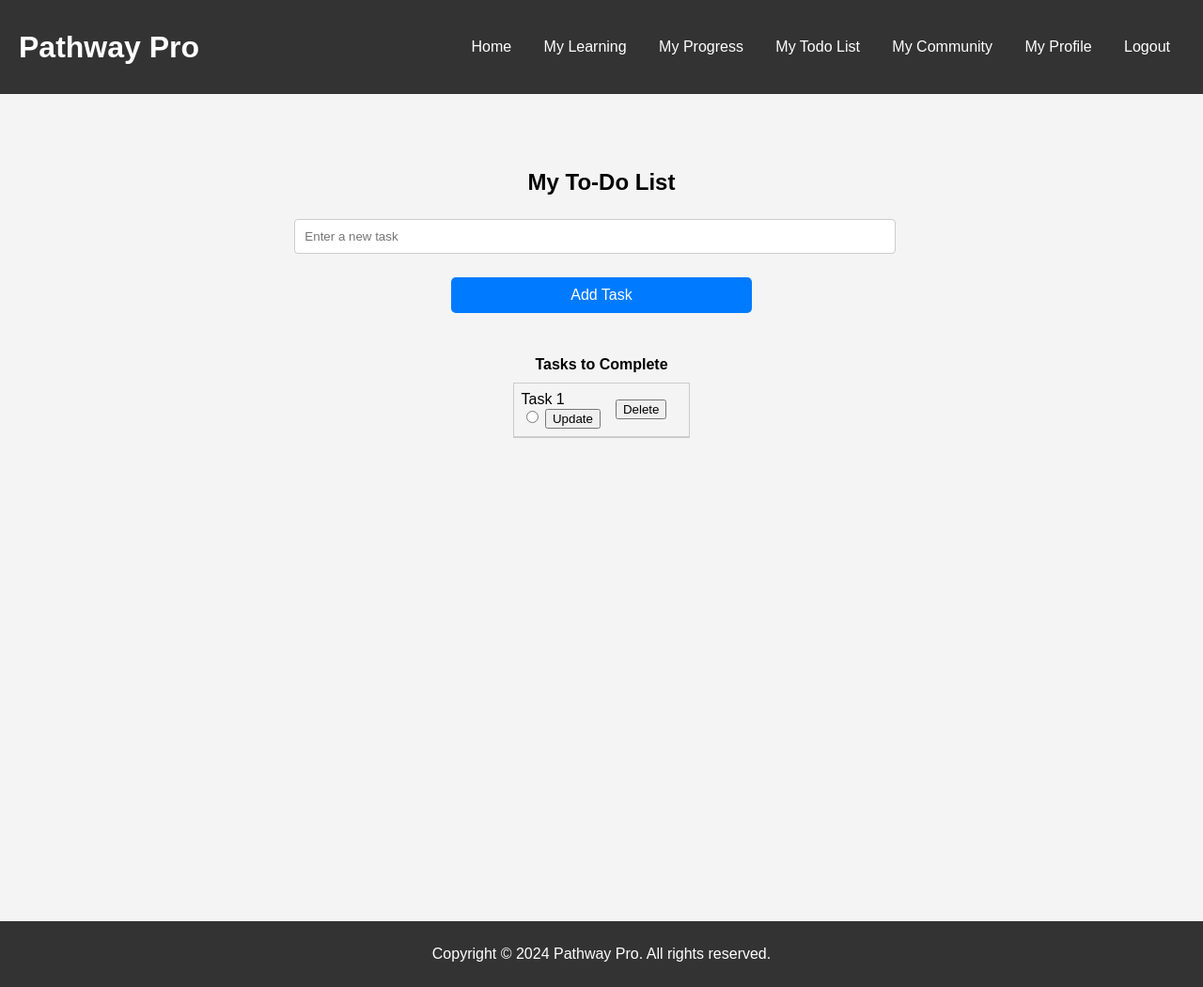
After one commit to MRthyMix/3155-Software-Engineering-Group-Project, a Flask app: page /myTodoList in a window 1280 px wide. The commit adds this page. Shown: the whole page at 94% size. Run offline with Flask 3, Linux system fonts and the light colour scheme; parts of the project's set-up code (start-up, migrations or seed data) failed here and were passed over.

Commit message:
Adding todo list to application

```diff
--- a/Pathway_pro/app.py
+++ b/Pathway_pro/app.py
@@ -74,6 +74,24 @@ def saveChecklist():
 @app.route("/myProgress")
 def myProgressPage():
     return "My Progress Page"
+
+@app.route("/myTodoList", methods=['GET','POST'])
+def myTodoListPage():
+    if request.method == 'GET':
+        return render_template("my_todo_list.html")
+    else:
+        return render_template("my_todo_list.html")
+
+@app.route("/updateTodoList", methods=['POST'])
+def updateTodoListPage():
+    id = request.form["taskSelection"]
+    # return render_template("my_todo_list.html")
+    return f"updateEndpoint {id}"
+
+@app.route("/deleteTodoList", methods=['POST'])
+def deleteTodoList():
+    id = request.form["taskSelection"]
+    return f"deleteEndpoint {id}"
 
 @app.route("/myCommunity")
 def myCommunityPage():
--- /dev/null
+++ b/Pathway_pro/static/css/myTodoList.css
@@ -0,0 +1,91 @@
+.parent-container {
+    display: block;
+    width: 50%; /* specify a width */
+    margin: auto; /* add auto margins */
+    justify-content: center;
+    align-items: center;
+    height: 100vh;
+    margin-top: 5em;
+}
+#task-form {
+    margin-bottom: 1em;
+}
+
+#task-input {
+    margin-right: 1em;
+}
+
+#task-table {
+    width: 100%;
+}
+
+#task-table th {
+    text-align: left;
+    padding: 0.5em;
+}
+
+#task-table td {
+    padding: 0.5em;
+}
+
+.save-button {
+    background-color: #007bff; /* Set the background color to blue */
+    color: #fff; /* Set the text color to white */
+    border: none;
+    padding: 10px 20px; /* Adjust as needed */
+    text-align: center;
+    text-decoration: none;
+    display: inline-block;
+    font-size: 16px; /* Adjust as needed */
+    transition: background-color 0.3s ease-in-out, transform 0.3s ease-in-out; /* Add transition for background color and transform */
+    border-radius: 5px; /* Add border radius for rounded corners */
+}
+
+.save-button:hover {
+    background-color: #0056b3; /* Darken the background color a bit when hovered */
+    transform: scale(1.1); /* Increase the size of the button when hovered */
+}
+
+.save-button:active {
+    background-color: #003d7a; /* Darken the background color more when clicked */
+    transform: scale(0.9); /* Decrease the size of the button when clicked */
+}
+
+input[type="text"] {
+    padding: 10px;
+    border: 1px solid #ccc;
+    border-radius: 4px; /* Rounded borders */
+    width: 100%; /* Full-width inputs */
+    margin: 5px 0; /* Add some margin */
+    box-sizing: border-box; /* Make sure that padding and width stays inside the border */
+    transition: 0.3s; /* Add transition */
+}
+
+input[type="text"]:focus {
+    border-color: #007bff; /* Change border color on focus */
+    box-shadow: 0 0 8px #007bff; /* Add a shadow on focus */
+}
+
+h2 {
+    text-align: center;
+}
+
+#task-form, #task-table {
+    display: flex;
+    justify-content: center;
+    align-items: center;
+    flex-direction: column;
+}
+
+#task-table tbody {
+    border: 1px solid #ccc; /* Add a border */
+    border-collapse: collapse; /* Collapse borders */
+}
+
+#task-table tbody tr {
+    border-bottom: 1px solid #ccc; /* Add a bottom border to each row */
+}
+
+#task-table tbody tr:nth-child(even) {
+    background-color: #f2f2f2; /* Add a background color to every other row */
+}
--- /dev/null
+++ b/Pathway_pro/templates/my_todo_list.html
@@ -0,0 +1,44 @@
+{% extends "user_home_base.html" %}
+
+{% block head %}
+    <title>My Todo List</title>
+    <link rel="stylesheet" href="{{ url_for('static', filename='/css/myTodoList.css') }}">
+{% endblock %}
+
+{% block body %}
+    <div class="parent-container">
+        <h2>My To-Do List</h2>
+        <form id="task-form" action="/myTodoList" method="POST">
+            <input type="text" id="task-input" placeholder="Enter a new task">
+            <button id="add-task" type="submit" class="save-button">Add Task</button>
+        </form>
+
+        <table id="task-table">
+            <thead>
+                <tr>
+                    <th>Tasks to Complete</th>
+                </tr>
+            </thead>
+            <tbody>
+                <!-- Tasks will be added here dynamically -->
+                <tr>
+                    <td>
+                        <label for="task-radio">Task 1</label>
+                        <form action="/updateTodoList" method="POST">
+                            <input type="radio" id="task-radio" name="taskSelection" value="Hello">
+                            <button type="submit" id="update-button">Update</button>
+                        </form>
+                    </td>
+                    <td>
+                        <form action="/deleteTodoList" method="POST">
+                            <input type="hidden" id="task-radio" name="taskSelection" value="Hello">
+                            <!-- <label for="task-radio">Task 1</label> -->
+                            <button type="submit" id="delete-button">Delete</button>
+                    </td>
+                    <td>
+                    </td>
+                </tr>
+            </tbody>
+        </table>
+    </div>
+{% endblock %}
--- a/Pathway_pro/templates/user_home_base.html
+++ b/Pathway_pro/templates/user_home_base.html
@@ -13,6 +13,7 @@
                 <a href="/userLogin" class="header-link">Home</a>
                 <a href="/myLearning" class="header-link">My Learning</a>
                 <a href="/myProgress" class="header-link">My Progress</a>
+                <a href="/myTodoList" class="header-link">My Todo List</a>
                 <a href="/myCommunity" class="header-link">My Community</a>
                 <a href="/myProfile" class="header-link">My Profile</a>
                 <a href="/logout" class="header-link">Logout</a>
```
Also changed, not shown: Pathway_pro/schema.sql (+7 -0 lines).
